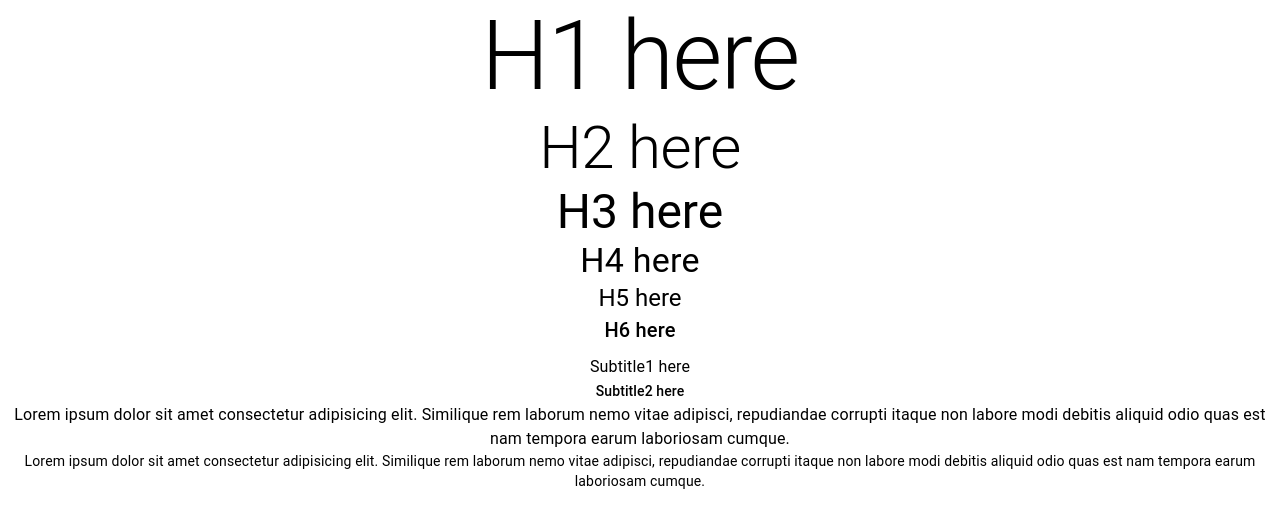
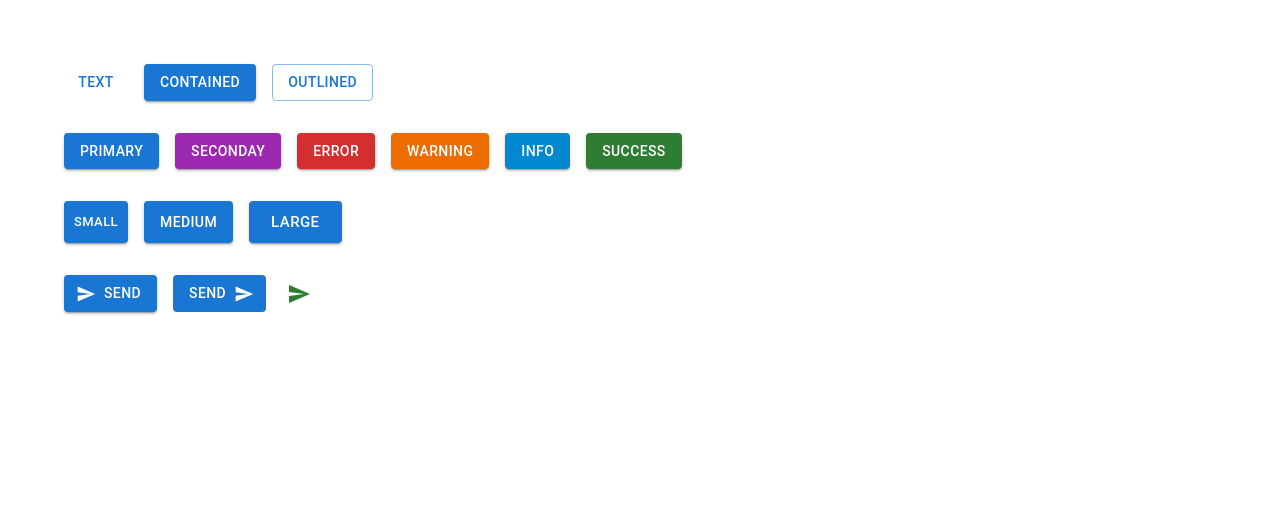
Before and after one commit to Vishalk29/MaterialUi-Learning, a React (Create React App) app in the folder matarialui-demo/: page / in a window 1280 px wide. Shown: the top 528 px of the page. Built offline with nearby package versions, Linux system fonts and the light colour scheme.

Commit message:
Learned about the button featured variant , colors , size , icons disableevalution

```diff
--- a/matarialui-demo/package.json
+++ b/matarialui-demo/package.json
@@ -5,6 +5,7 @@
   "dependencies": {
     "@emotion/react": "^11.9.3",
     "@emotion/styled": "^11.9.3",
+    "@mui/icons-material": "^5.8.4",
     "@mui/material": "^5.9.0",
     "@testing-library/jest-dom": "^5.16.4",
     "@testing-library/react": "^13.3.0",
--- a/matarialui-demo/src/App.css
+++ b/matarialui-demo/src/App.css
@@ -1,5 +1,5 @@
 .App {
-  text-align: center;
+  padding: 4rem;
 }
 
 .App-logo {
--- a/matarialui-demo/src/App.tsx
+++ b/matarialui-demo/src/App.tsx
@@ -1,10 +1,12 @@
 import './App.css';
-import MuiTypography from './Component/MuiTypography';
+import MuiButton from './Component/MuiButton';
+// import MuiTypography from './Component/MuiTypography';
 
 function App() {
   return (
     <div className="App">
-      <MuiTypography />
+      {/* <MuiTypography /> */}
+      <MuiButton />
     </div>
   );
 }
--- /dev/null
+++ b/matarialui-demo/src/Component/MuiButton.tsx
@@ -0,0 +1,37 @@
+import { Button, Stack, IconButton } from "@mui/material"
+import SendIcon from '@mui/icons-material/Send';
+const MuiButton = () => {
+    return (
+        <Stack spacing={4}>
+            <Stack spacing={2} direction='row'>
+                <Button variant="text" href="https://google.com">Text</Button>
+                <Button variant="contained">Contained</Button>
+                <Button variant="outlined">outlined</Button>
+            </Stack>
+
+            <Stack spacing={2} direction='row'>
+                <Button variant="contained" color="primary">Primary</Button>
+                <Button variant="contained" color="secondary">Seconday</Button>
+                <Button variant="contained" color="error">Error</Button>
+                <Button variant="contained" color="warning">Warning</Button>
+                <Button variant="contained" color="info">Info</Button>
+                <Button variant="contained" color="success">Success</Button>
+            </Stack>
+            <Stack spacing={2} direction='row'>
+                <Button variant="contained" size="small">Small</Button>
+                <Button variant="contained" size="medium">Medium</Button>
+                <Button variant="contained" size="large">Large</Button>
+            </Stack>
+            <Stack spacing={2} direction='row'>
+                <Button variant="contained" startIcon={<SendIcon />} onClick={() => alert('thank you')}>Send</Button>
+                <Button variant="contained" endIcon={<SendIcon />} disableElevation>Send</Button>
+                <IconButton aria-label="send" color="success" size="small">
+                    <SendIcon />
+                </IconButton>
+            </Stack>
+
+        </Stack>
+    )
+}
+
+export default MuiButton
```
Also changed, not shown: 1 other file (tests, documents, lock files or other folders).
